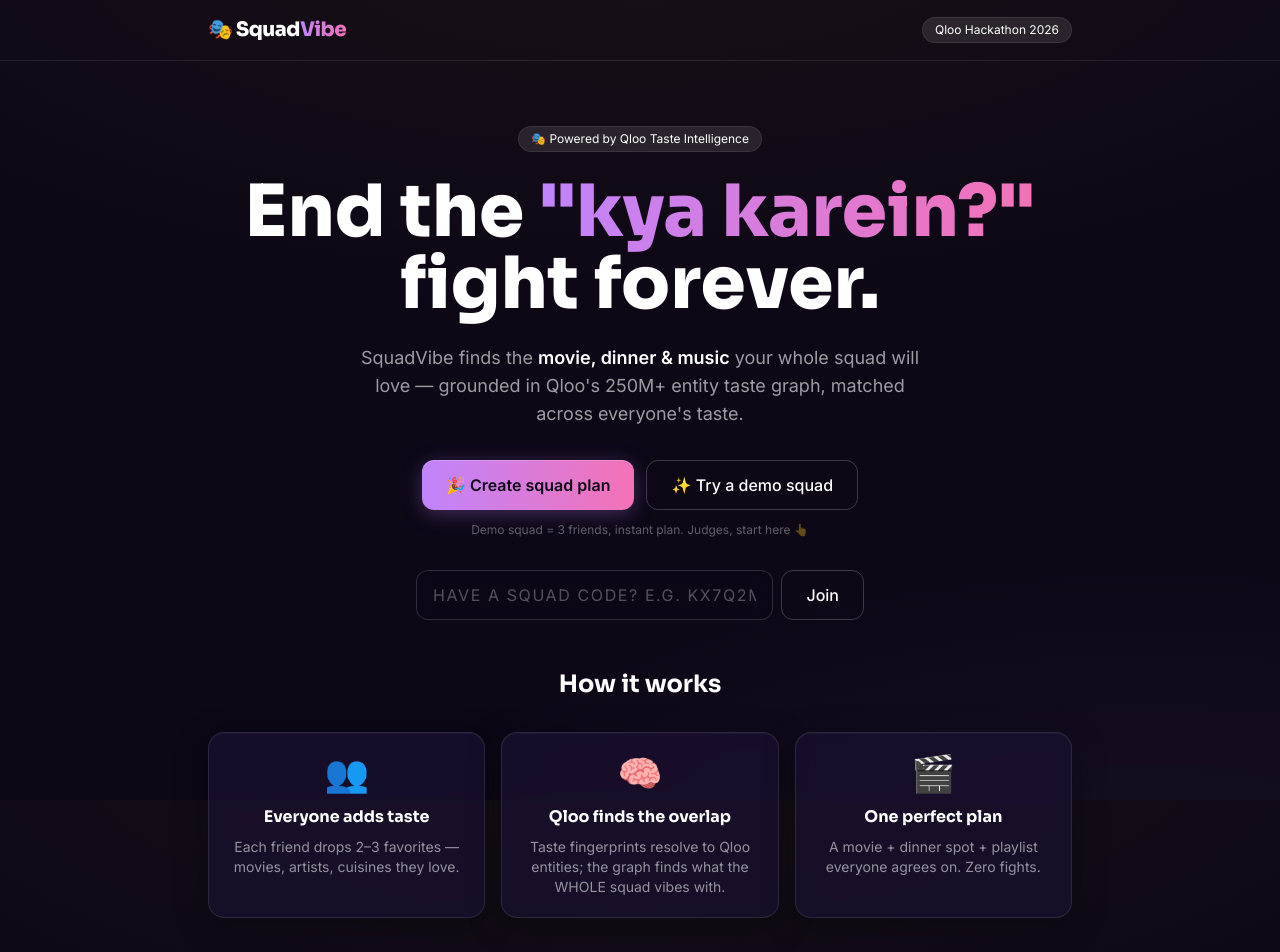
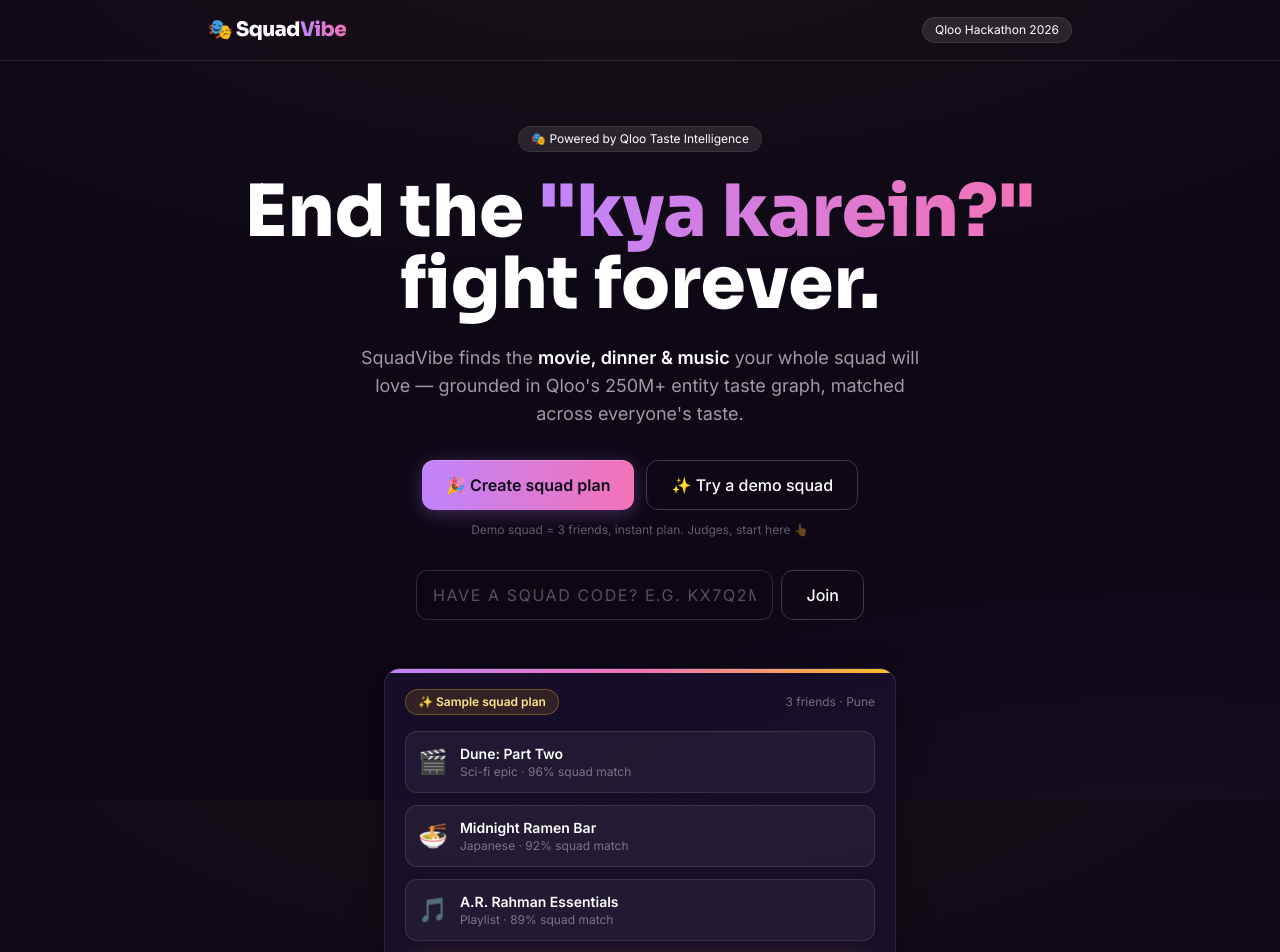
Before and after one commit to devilking7x/squadvibe, a React (Vite) app in the folder web/: page / in a window 1280 px wide. Shown: the top 952 px of the page. Built offline with nearby package versions, Linux system fonts and the light colour scheme; the HTML template or start-up script is replaced by a standard one.

Commit message:
ui: hero sample plan preview + gradient how-it-works icons

```diff
--- a/web/src/pages/Landing.tsx
+++ b/web/src/pages/Landing.tsx
@@ -75,6 +75,43 @@ export default function Landing({ nav }: { nav: (h: string) => void }) {
           </button>
         </div>
         {joinErr && <p className="text-red-400 text-sm mt-2">{joinErr}</p>}
+
+        {/* Sample plan preview */}
+        <div className="max-w-lg mx-auto mt-12 animate-fade-up-2">
+          <div className="card card-premium text-left relative overflow-hidden">
+            <div className="absolute top-0 left-0 right-0 h-1 bg-gradient-to-r from-neon via-hot to-gold"></div>
+            <div className="flex items-center justify-between mb-4">
+              <p className="chip-gold">✨ Sample squad plan</p>
+              <p className="text-white/40 text-xs">3 friends · Pune</p>
+            </div>
+            <div className="space-y-3">
+              <div className="flex items-center gap-3 p-3 rounded-xl bg-white/5 border border-white/10">
+                <span className="text-2xl">🎬</span>
+                <div className="flex-1">
+                  <p className="font-semibold text-sm">Dune: Part Two</p>
+                  <p className="text-white/40 text-xs">Sci-fi epic · 96% squad match</p>
+                </div>
+              </div>
+              <div className="flex items-center gap-3 p-3 rounded-xl bg-white/5 border border-white/10">
+                <span className="text-2xl">🍜</span>
+                <div className="flex-1">
+                  <p className="font-semibold text-sm">Midnight Ramen Bar</p>
+                  <p className="text-white/40 text-xs">Japanese · 92% squad match</p>
+                </div>
+              </div>
+              <div className="flex items-center gap-3 p-3 rounded-xl bg-white/5 border border-white/10">
+                <span className="text-2xl">🎵</span>
+                <div className="flex-1">
+                  <p className="font-semibold text-sm">A.R. Rahman Essentials</p>
+                  <p className="text-white/40 text-xs">Playlist · 89% squad match</p>
+                </div>
+              </div>
+            </div>
+            <button className="btn-gold w-full mt-4 text-sm py-2.5" onClick={demo} disabled={demoBusy}>
+              {demoBusy ? "Seeding demo…" : "🎉 Get my squad's plan"}
+            </button>
+          </div>
+        </div>
       </section>
 
       {/* HOW IT WORKS */}
@@ -87,7 +124,7 @@ export default function Landing({ nav }: { nav: (h: string) => void }) {
             { e: "🎬", t: "One perfect plan", d: "A movie + dinner spot + playlist everyone agrees on. Zero fights." },
           ].map((s) => (
             <div key={s.t} className="card text-center">
-              <div className="text-4xl mb-3">{s.e}</div>
+              <div className="w-12 h-12 rounded-xl bg-gradient-to-br from-neon/30 to-hot/30 border border-neon/20 flex items-center justify-center text-2xl mb-3 mx-auto shadow-lg">{s.e}</div>
               <h3 className="font-display font-bold mb-2">{s.t}</h3>
               <p className="text-white/55 text-sm">{s.d}</p>
             </div>
```
